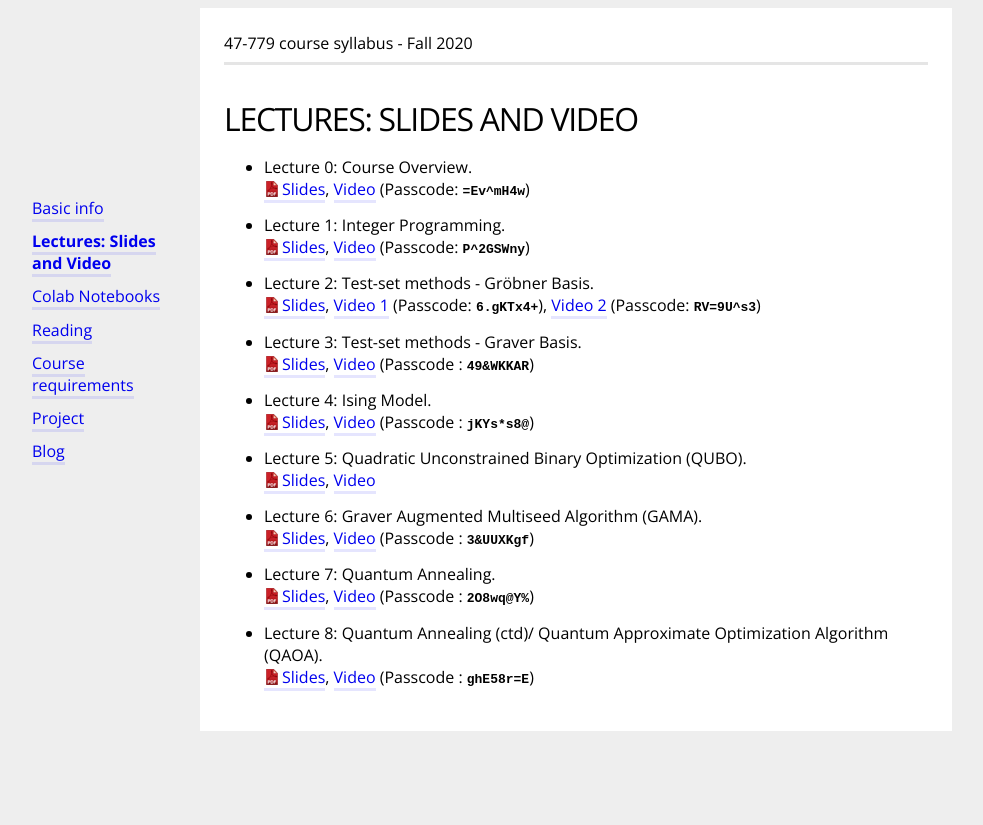
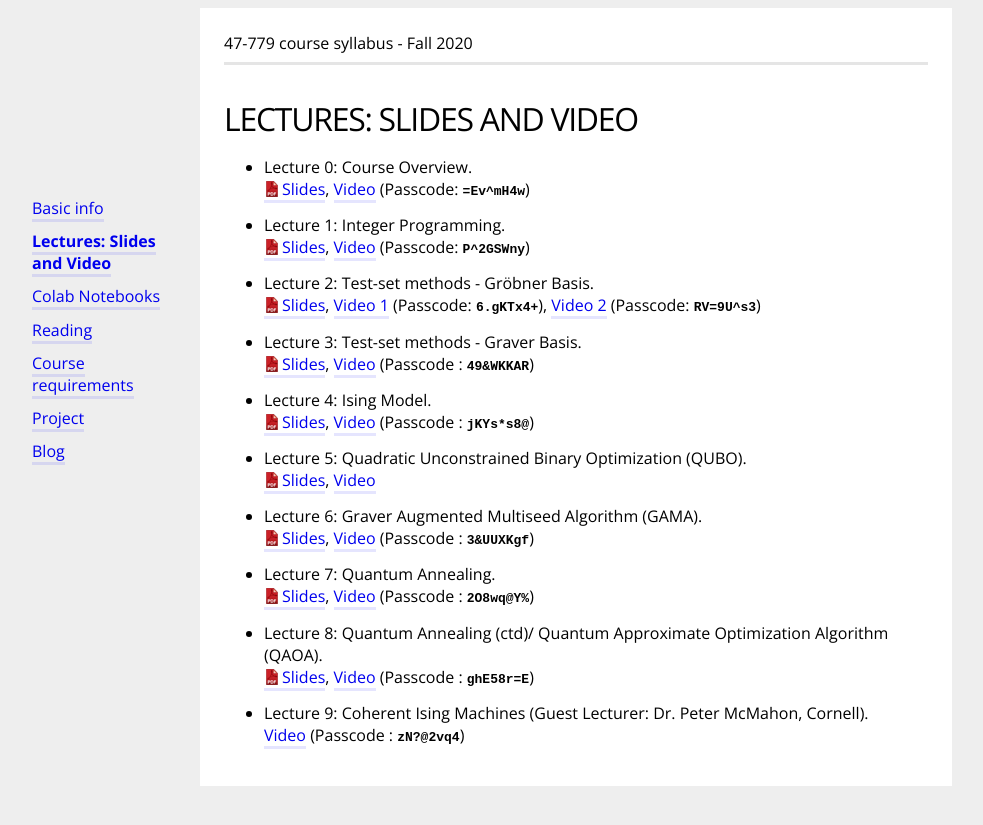
Before and after one commit to bernalde/QuIP, a Jekyll site: the page built from lecture.md, in a window 1280 px wide. Shown: the top 825 px of the page, without its empty margins (64-1047 px from the left). Built offline with Jekyll 4.4.1, drawn with Linux system fonts in a browser that asks for light colours.

Commit message:
Updates for lecture 9

```diff
--- a/lecture.md
+++ b/lecture.md
@@ -53,3 +53,7 @@ Here you can access all the lecture slides and videos.
 <a href="slides/47-779 Lecture 8 - Quantum Approximate Optimization Algorithm.pdf" download>Slides</a>,
 [Video](https://cmu.zoom.us/rec/share/B_AuEPTrdHhUerizLv_4QJ_2EcYlSr9oxqSbWso8ees7OOE8bWNnl3W5eeTVRoDS.Q7wNBj9JbEqRdapc)
 (Passcode : <kbd><strong>ghE58r=E</strong></kbd>)
+
+- Lecture 9: Coherent Ising Machines (Guest Lecturer: Dr. Peter McMahon, Cornell).<br>
+[Video](https://cmu.zoom.us/rec/share/0jN3Mp_ZdtvjPsGpeBABjHo59ulAcXOsXQ5VNcakdBBWiriYfJsAc2CkbT8Iryil.vbtAnDCLxE5xypcw)
+(Passcode : <kbd><strong>zN?@2vq4</strong></kbd>)
```
